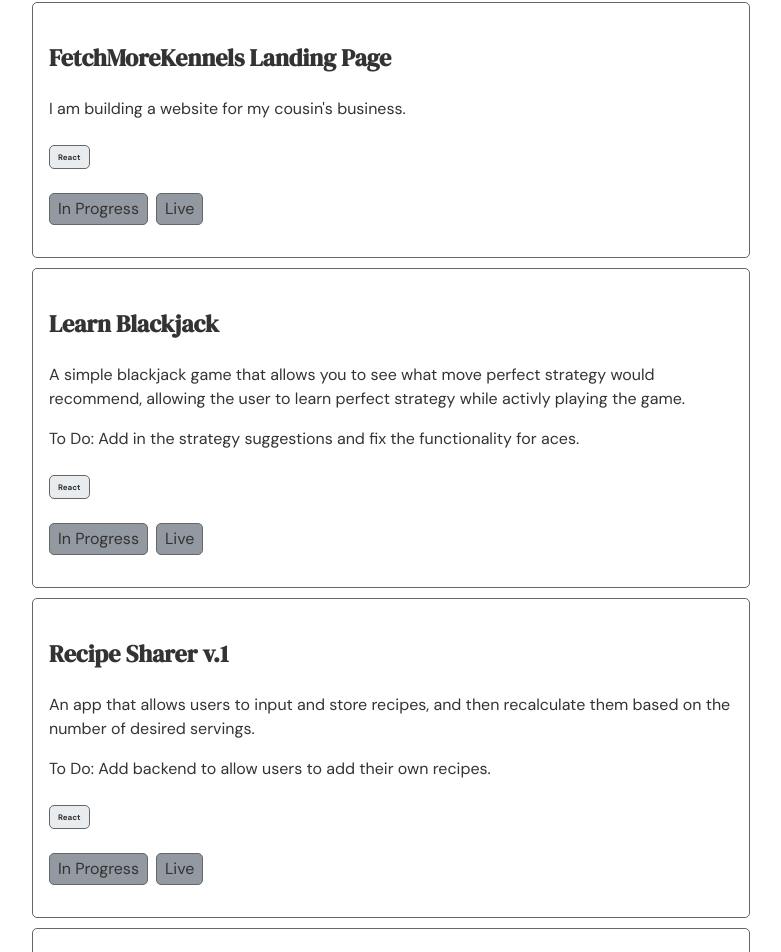
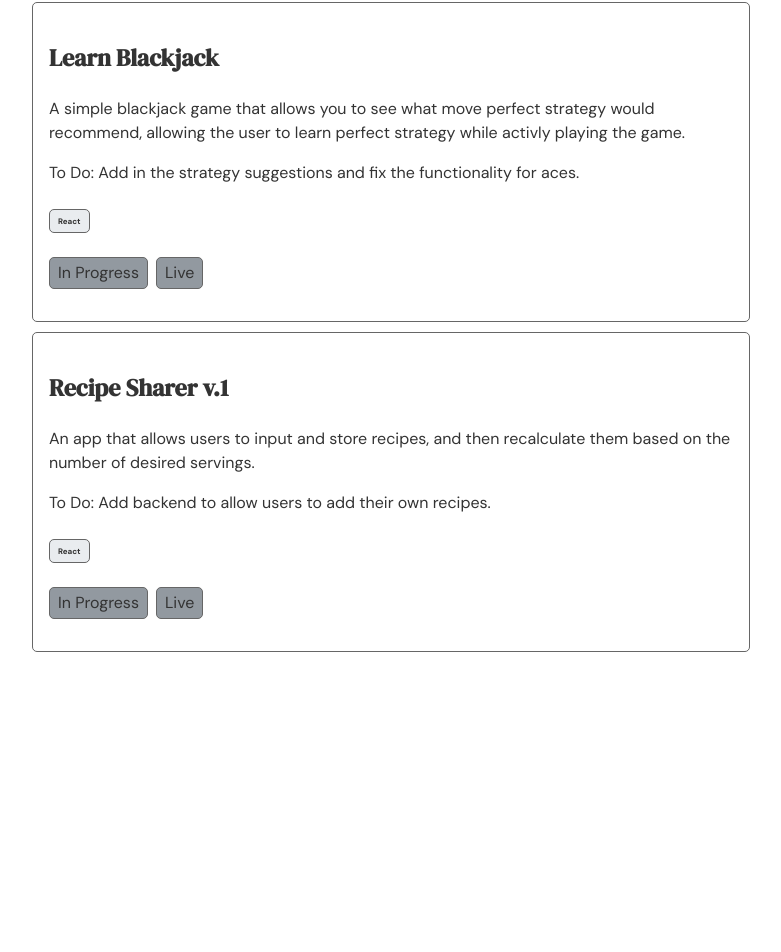
Before and after one commit to CalvinGaiennie/portfolio-vite, a React (Vite) app: page /projects in a window 1280 px wide. Shown: the part 1061-2013 px from the top of the page, without its empty margins (249-1030 px from the left). After the commit the page ends 1721 px from the top, so only its background shows below. Built offline with nearby package versions, Linux system fonts and the light colour scheme.

Commit message:
commented out a couple dead projects

```diff
--- a/src/pages/Projects.jsx
+++ b/src/pages/Projects.jsx
@@ -50,7 +50,7 @@ function Projects() {
           techStack={["React"]}
           todo={""}
         />
-        <ProjectCard
+        {/* <ProjectCard
           title={"FetchMoreKennels Landing Page"}
           description={"I am building a website for my cousin's  business."}
           // img={projectImage}
@@ -59,7 +59,7 @@ function Projects() {
           hostingStatus={"Live"}
           techStack={["React"]}
           todo={""}
-        />
+        /> */}
         <ProjectCard
           title={"Learn Blackjack"}
           description={
@@ -86,7 +86,7 @@ function Projects() {
           techStack={["React"]}
           todo={"Add backend to allow users to add their own recipes."}
         />
-        <ProjectCard
+        {/* <ProjectCard
           title={"Music Resources Vanilla JS (Origional Version)"}
           description={
             "A website containing resources for musicians and some basic lessons for guitar players."
@@ -97,7 +97,7 @@ function Projects() {
           techStack={["Javascript", "HTML", "CSS"]}
           // img={projectImage}
           todo={""}
-        />
+        /> */}
       </div>
     </div>
   );
```
